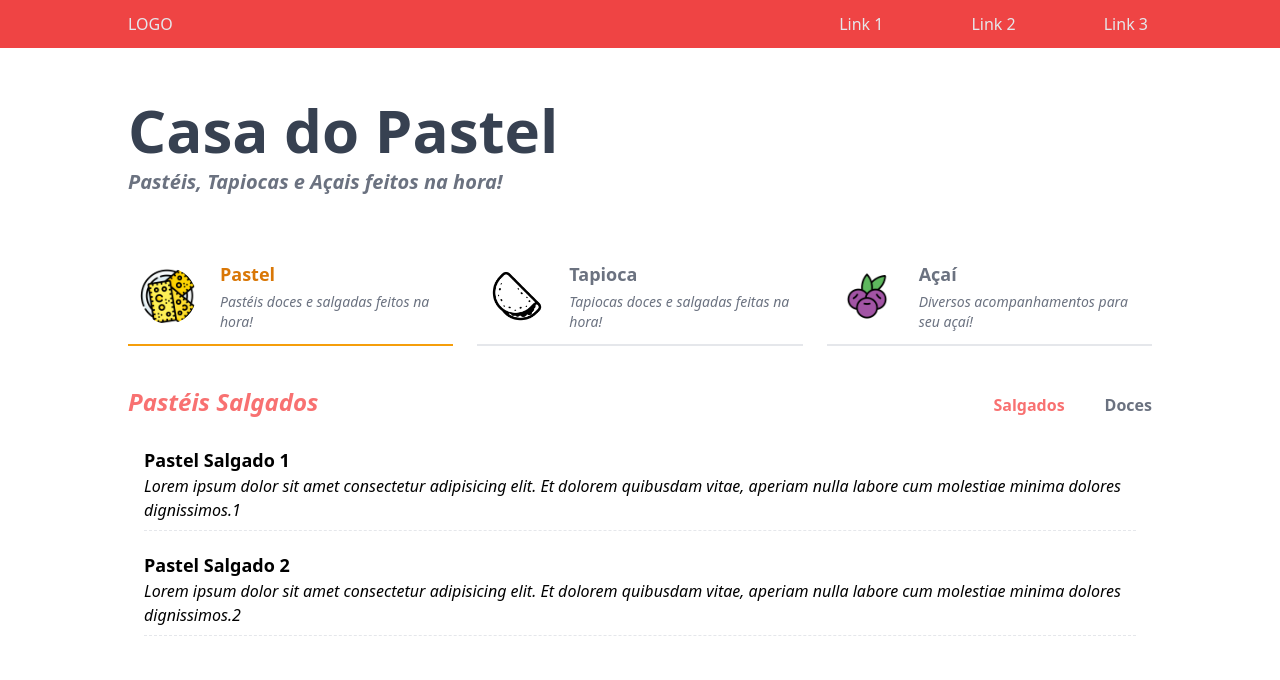
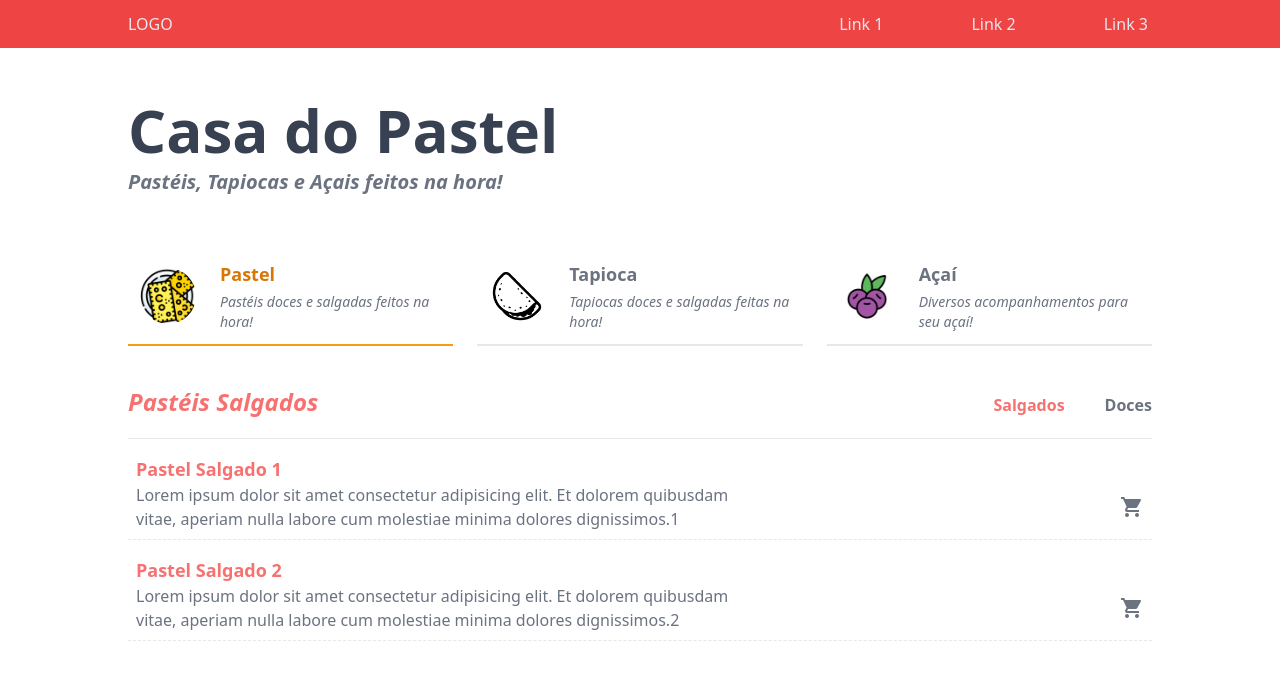
Before and after one commit to victorlabussiere/casa_do_pastel, an Angular app: page / in a window 1280 px wide. Shown: the top 680 px of the page. Built offline with nearby package versions, Linux system fonts and the light colour scheme.

Commit message:
plates styles

```diff
--- a/src/app/components/menu/menu.component.html
+++ b/src/app/components/menu/menu.component.html
@@ -35,16 +35,39 @@
           plate.category.kind === kindFilter;
         else acaiMenu
       "
+      class="text-gray-400 hover:text-gray-700 text-opacity-50 hover:text-opacity-100 hover:bg-gray-50"
     >
-      <h4>{{ plate.title }}</h4>
-      <p>{{ plate.description }}</p>
+      <h4 class="{{ setStyleByKind(kindFilter) }}">
+        {{ plate.title }}
+      </h4>
+      <span
+        class="flex justify-between w-full items-center text-gray-500 hover:text-gray-700 duration-150 cursor-default"
+      >
+        <p class="w-3/5 text-ellipsis">{{ plate.description }}</p>
+        <button
+          class="material-icons cursor-pointer hover:swingUp hover:text-3xl"
+        >
+          shopping_cart
+        </button>
+      </span>
     </li>
 
     <ng-template #acaiMenu>
       <li *ngIf="groupFilter === 'acai' && plate.category.group == 'acai'">
-        <h4>{{ plate.title }}</h4>
-        <p>{{ plate.description }}</p>
-      </li>
-    </ng-template>
+        <h4 class="text-purple-600">
+          {{ plate.title }}
+        </h4>
+        <span
+          class="flex justify-between w-full items-center text-gray-500 hover:text-gray-700 duration-150 cursor-default"
+        >
+          <p class="w-3/5 text-ellipsis">{{ plate.description }}</p>
+          <button
+            class="material-icons cursor-pointer hover:swingUp hover:text-3xl"
+          >
+            shopping_cart
+          </button>
+        </span>
+      </li></ng-template
+    >
   </ng-container>
 </ul>
--- a/src/styles.css
+++ b/src/styles.css
@@ -10,7 +10,7 @@
   }
 
   app-menu {
-    @apply bg-white w-full h-full flex flex-col gap-5;
+    @apply w-full h-full flex flex-col gap-5 items-start justify-start;
   }
 }
 
@@ -122,25 +122,20 @@
 
 /* PLATES MENU*/
 @layer components {
+  app-menu {
+    @apply w-full;
+  }
   app-menu > ul {
-    @apply flex flex-col gap-3;
+    @apply flex flex-col p-0 items-start w-full border-t;
   }
 
   app-menu > ul > li {
-    @apply flex flex-col items-start border-b border-dashed mx-4 py-2;
+    @apply flex flex-col items-start border-b border-dashed pt-4 p-2 w-full;
   }
-  app-menu > ul > li:hover {
-    @apply swingLeft;
-  }
-
   app-menu > ul > li > h4 {
     @apply font-semibold;
   }
   app-menu > ul > li > p {
     @apply font-thin italic;
   }
-  app-menu > ul > li:hover > h4,
-  app-menu > ul > li:hover > p {
-    @apply text-gray-400;
-  }
 }
```
